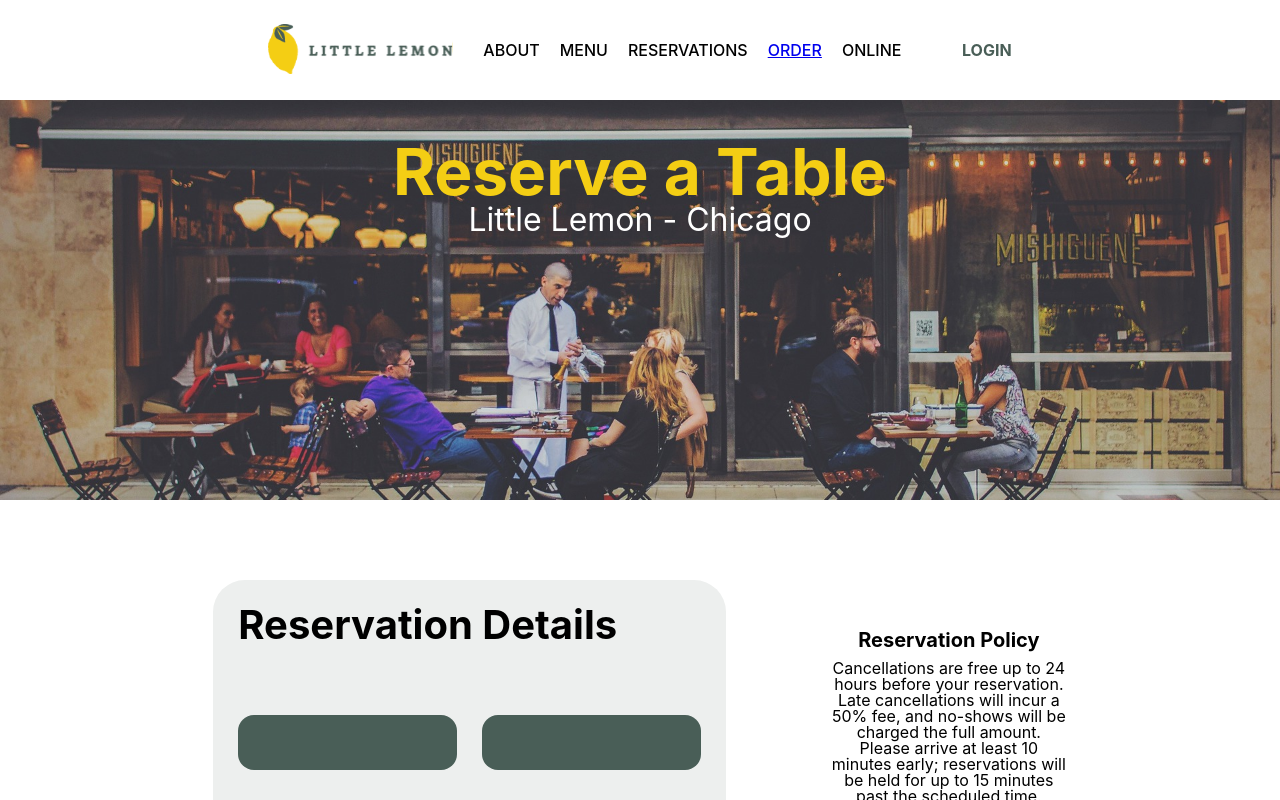
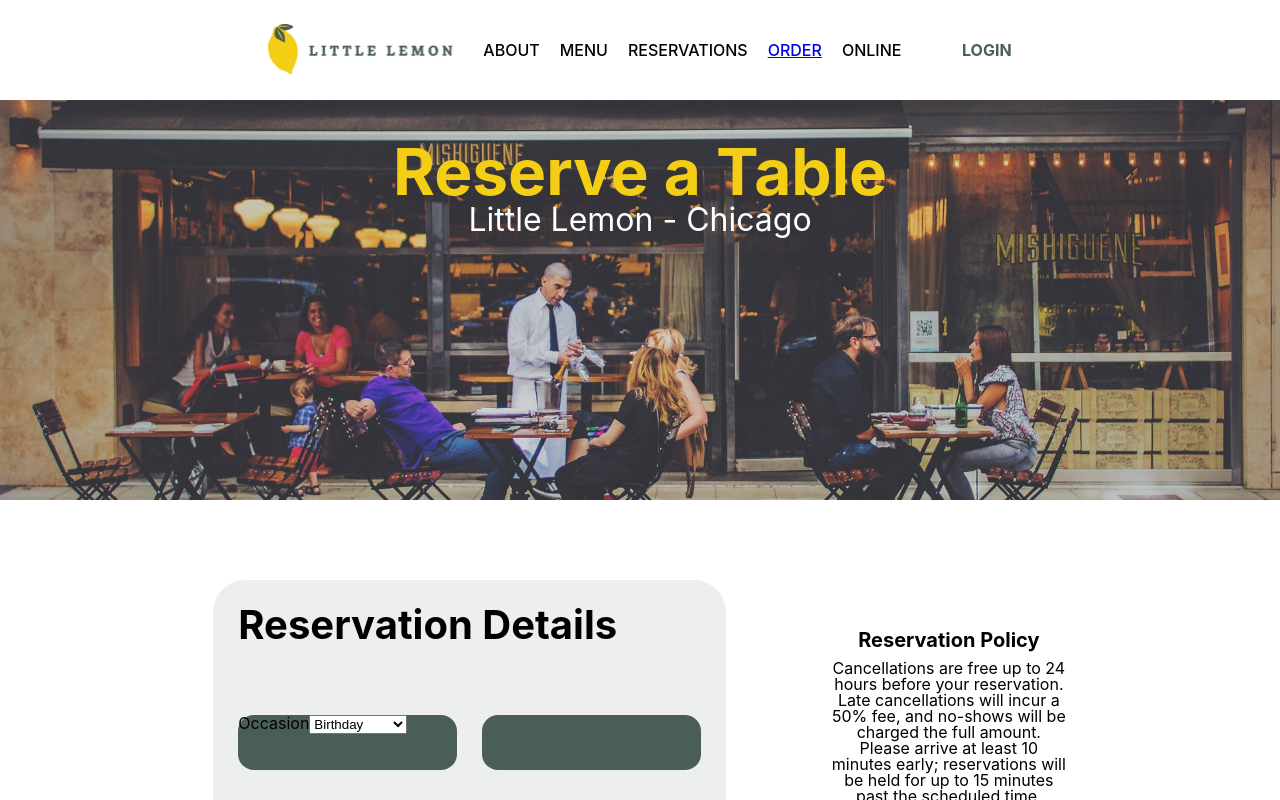
Before and after one commit to BiasWD/LLWebApp, a React (Create React App) app: page /booking in a window 1280 px wide. Shown: the top 800 px of the page. Built offline with nearby package versions, Linux system fonts and the light colour scheme.

Commit message:
just a little work

```diff
--- a/src/Components/Main/Form.js
+++ b/src/Components/Main/Form.js
@@ -3,7 +3,14 @@ function Form(){
         <form>
             <h3>Reservation Details</h3>
                 <div className='form-container'>
-                    <div className='input-box'></div>
+                    <div className='input-box'>
+                        <label for="occasion">Occasion</label>
+                        <select id="occasion">
+                            <option>Birthday</option>
+                            <option>Engagement</option>
+                            <option>Anniversiary</option>
+                        </select>
+                    </div>
                     <div className='input-box'></div>
                     <div className='input-box'></div>
                     <div className='input-box'></div>
```
Also changed, not shown: src/Components/Dropdown.js (added, +8 -0 lines).
